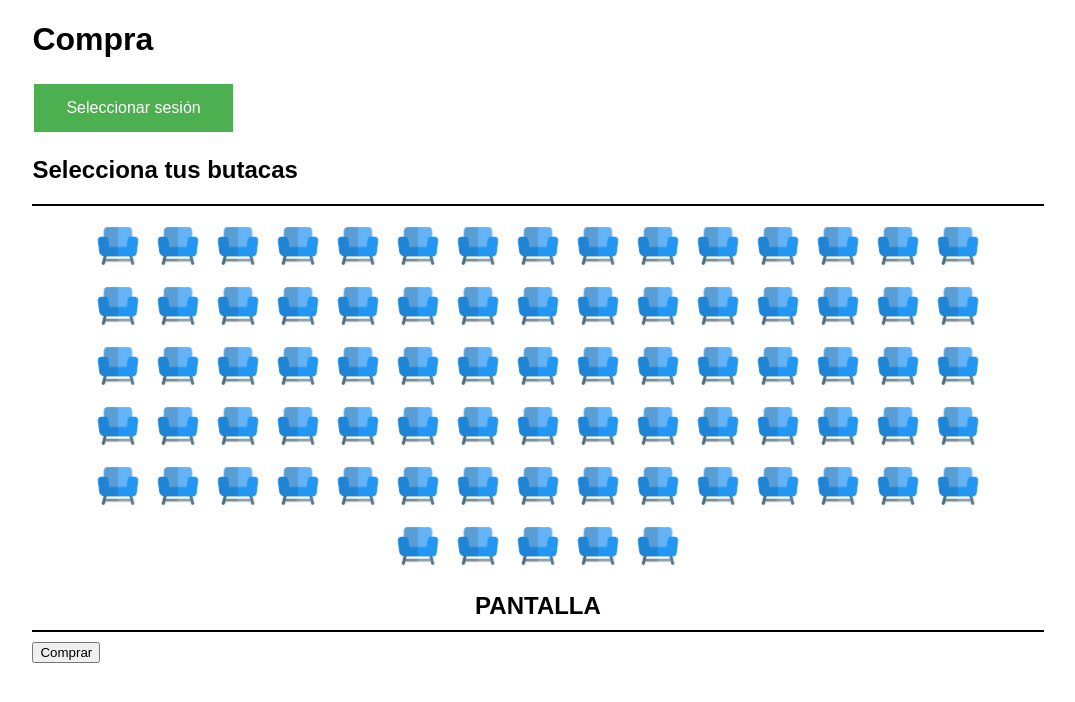
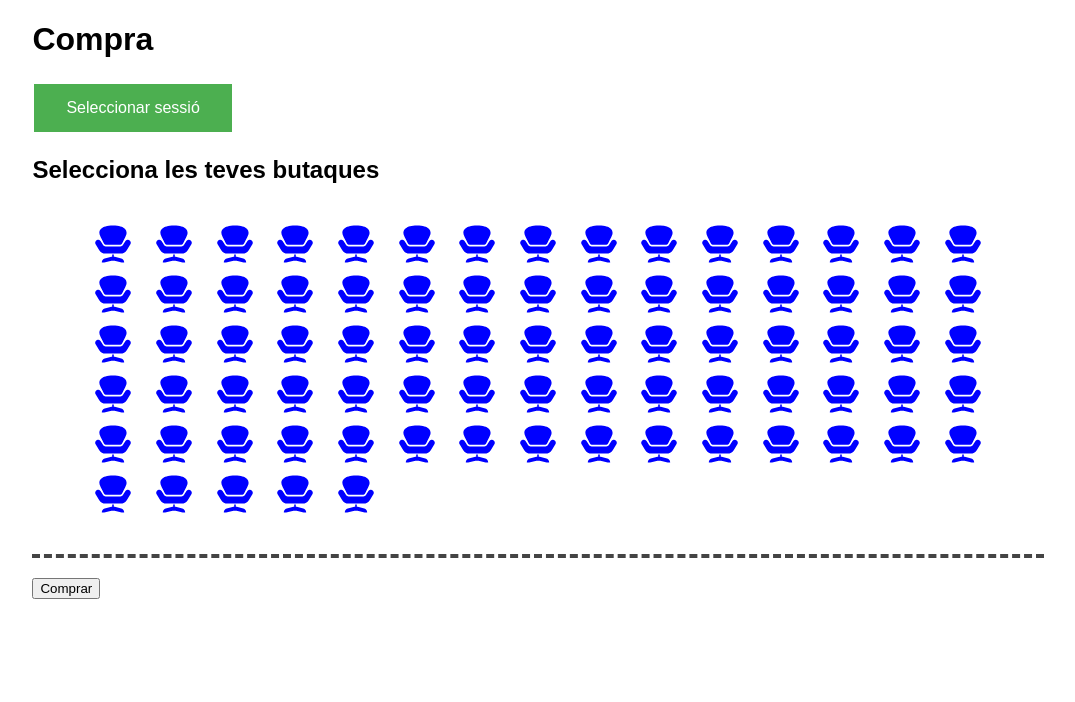
Before and after one commit to inspedralbes/tr3-tr3_gala, a Nuxt app in the folder web/nuxt/: page /Compra in a window 1280 px wide. Shown: the top 702 px of the page, without its empty margins (102-1177 px from the left). Built offline with nearby package versions, Linux system fonts and the light colour scheme.

Commit message:
butaques

```diff
--- /dev/null
+++ b/web/nuxt/components/ButacaLliure.vue
@@ -0,0 +1,12 @@
+
+<template>
+ <svg xmlns="http://www.w3.org/2000/svg" xmlns:xlink="http://www.w3.org/1999/xlink" fill="#0000FF" width="800px" height="800px" viewBox="0 0 50 50">
+    <path d="M25 2C9.226563 2 8 8.890625 8 11C8 13.324219 9.195313 15.613281 10.84375 18.78125C11.554688 20.144531 12.34375 21.679688 13.15625 23.4375L14.125 25.03125C14.484375 25.628906 15.144531 26 15.84375 26L34.15625 26C34.855469 26 35.515625 25.628906 35.875 25.03125L36.84375 23.4375C37.65625 21.679688 38.445313 20.144531 39.15625 18.78125C40.804688 15.613281 42 13.324219 42 11C42 8.890625 40.773438 2 25 2 Z M 6.0625 19.6875C5.222656 19.777344 4.425781 20.167969 3.8125 20.78125C2.585938 22.007813 2.371094 23.894531 3.28125 25.375L7.8125 32.71875C9.441406 35.359375 12.367188 37 15.46875 37L34.53125 37C37.632813 37 40.5625 35.359375 42.1875 32.71875L46.71875 25.375C47.628906 23.894531 47.414063 22.007813 46.1875 20.78125C45.371094 19.964844 44.25 19.546875 43.09375 19.6875C41.945313 19.828125 40.9375 20.507813 40.34375 21.5L37.59375 26.0625C36.875 27.261719 35.550781 28 34.15625 28L15.84375 28C14.449219 28 13.125 27.261719 12.40625 26.0625L9.65625 21.5C9.0625 20.507813 8.054688 19.828125 6.90625 19.6875C6.617188 19.652344 6.34375 19.65625 6.0625 19.6875 Z M 24 38L24 41L23 41L14.625 43.25C12.488281 43.832031 11 45.785156 11 48L14 48L23.125 46L26.90625 46L35.78125 47.96875L39 48C39 45.78125 37.511719 43.832031 35.375 43.25L27.25 41.03125L26 41.03125L26 38Z"/>
+</svg>
+</template>
+
+<script>
+export default {
+  name: 'ButacaLliure'
+}
+</script>
--- /dev/null
+++ b/web/nuxt/components/ButacaOcupada.vue
@@ -0,0 +1,12 @@
+
+<template>
+ <svg xmlns="http://www.w3.org/2000/svg" xmlns:xlink="http://www.w3.org/1999/xlink" fill="#808080" width="800px" height="800px" viewBox="0 0 50 50">
+    <path d="M25 2C9.226563 2 8 8.890625 8 11C8 13.324219 9.195313 15.613281 10.84375 18.78125C11.554688 20.144531 12.34375 21.679688 13.15625 23.4375L14.125 25.03125C14.484375 25.628906 15.144531 26 15.84375 26L34.15625 26C34.855469 26 35.515625 25.628906 35.875 25.03125L36.84375 23.4375C37.65625 21.679688 38.445313 20.144531 39.15625 18.78125C40.804688 15.613281 42 13.324219 42 11C42 8.890625 40.773438 2 25 2 Z M 6.0625 19.6875C5.222656 19.777344 4.425781 20.167969 3.8125 20.78125C2.585938 22.007813 2.371094 23.894531 3.28125 25.375L7.8125 32.71875C9.441406 35.359375 12.367188 37 15.46875 37L34.53125 37C37.632813 37 40.5625 35.359375 42.1875 32.71875L46.71875 25.375C47.628906 23.894531 47.414063 22.007813 46.1875 20.78125C45.371094 19.964844 44.25 19.546875 43.09375 19.6875C41.945313 19.828125 40.9375 20.507813 40.34375 21.5L37.59375 26.0625C36.875 27.261719 35.550781 28 34.15625 28L15.84375 28C14.449219 28 13.125 27.261719 12.40625 26.0625L9.65625 21.5C9.0625 20.507813 8.054688 19.828125 6.90625 19.6875C6.617188 19.652344 6.34375 19.65625 6.0625 19.6875 Z M 24 38L24 41L23 41L14.625 43.25C12.488281 43.832031 11 45.785156 11 48L14 48L23.125 46L26.90625 46L35.78125 47.96875L39 48C39 45.78125 37.511719 43.832031 35.375 43.25L27.25 41.03125L26 41.03125L26 38Z"/>
+</svg>
+</template>
+
+<script>
+export default {
+  name: 'ButacaOcupada'
+}
+</script>
--- /dev/null
+++ b/web/nuxt/components/ButacaSeleccionada.vue
@@ -0,0 +1,12 @@
+
+<template>
+ <svg xmlns="http://www.w3.org/2000/svg" xmlns:xlink="http://www.w3.org/1999/xlink" fill="#008000" width="800px" height="800px" viewBox="0 0 50 50">
+    <path d="M25 2C9.226563 2 8 8.890625 8 11C8 13.324219 9.195313 15.613281 10.84375 18.78125C11.554688 20.144531 12.34375 21.679688 13.15625 23.4375L14.125 25.03125C14.484375 25.628906 15.144531 26 15.84375 26L34.15625 26C34.855469 26 35.515625 25.628906 35.875 25.03125L36.84375 23.4375C37.65625 21.679688 38.445313 20.144531 39.15625 18.78125C40.804688 15.613281 42 13.324219 42 11C42 8.890625 40.773438 2 25 2 Z M 6.0625 19.6875C5.222656 19.777344 4.425781 20.167969 3.8125 20.78125C2.585938 22.007813 2.371094 23.894531 3.28125 25.375L7.8125 32.71875C9.441406 35.359375 12.367188 37 15.46875 37L34.53125 37C37.632813 37 40.5625 35.359375 42.1875 32.71875L46.71875 25.375C47.628906 23.894531 47.414063 22.007813 46.1875 20.78125C45.371094 19.964844 44.25 19.546875 43.09375 19.6875C41.945313 19.828125 40.9375 20.507813 40.34375 21.5L37.59375 26.0625C36.875 27.261719 35.550781 28 34.15625 28L15.84375 28C14.449219 28 13.125 27.261719 12.40625 26.0625L9.65625 21.5C9.0625 20.507813 8.054688 19.828125 6.90625 19.6875C6.617188 19.652344 6.34375 19.65625 6.0625 19.6875 Z M 24 38L24 41L23 41L14.625 43.25C12.488281 43.832031 11 45.785156 11 48L14 48L23.125 46L26.90625 46L35.78125 47.96875L39 48C39 45.78125 37.511719 43.832031 35.375 43.25L27.25 41.03125L26 41.03125L26 38Z"/>
+</svg>
+</template>
+
+<script>
+export default {
+  name: 'ButacaSeleccionada'
+}
+</script>
--- /dev/null
+++ b/web/nuxt/components/ButacaVIP.vue
@@ -0,0 +1,11 @@
+<template>
+  <svg xmlns="http://www.w3.org/2000/svg" xmlns:xlink="http://www.w3.org/1999/xlink" fill="#FF0000" width="800px" height="800px" viewBox="0 0 50 50">
+    <path d="M25 2C9.226563 2 8 8.890625 8 11C8 13.324219 9.195313 15.613281 10.84375 18.78125C11.554688 20.144531 12.34375 21.679688 13.15625 23.4375L14.125 25.03125C14.484375 25.628906 15.144531 26 15.84375 26L34.15625 26C34.855469 26 35.515625 25.628906 35.875 25.03125L36.84375 23.4375C37.65625 21.679688 38.445313 20.144531 39.15625 18.78125C40.804688 15.613281 42 13.324219 42 11C42 8.890625 40.773438 2 25 2 Z M 6.0625 19.6875C5.222656 19.777344 4.425781 20.167969 3.8125 20.78125C2.585938 22.007813 2.371094 23.894531 3.28125 25.375L7.8125 32.71875C9.441406 35.359375 12.367188 37 15.46875 37L34.53125 37C37.632813 37 40.5625 35.359375 42.1875 32.71875L46.71875 25.375C47.628906 23.894531 47.414063 22.007813 46.1875 20.78125C45.371094 19.964844 44.25 19.546875 43.09375 19.6875C41.945313 19.828125 40.9375 20.507813 40.34375 21.5L37.59375 26.0625C36.875 27.261719 35.550781 28 34.15625 28L15.84375 28C14.449219 28 13.125 27.261719 12.40625 26.0625L9.65625 21.5C9.0625 20.507813 8.054688 19.828125 6.90625 19.6875C6.617188 19.652344 6.34375 19.65625 6.0625 19.6875 Z M 24 38L24 41L23 41L14.625 43.25C12.488281 43.832031 11 45.785156 11 48L14 48L23.125 46L26.90625 46L35.78125 47.96875L39 48C39 45.78125 37.511719 43.832031 35.375 43.25L27.25 41.03125L26 41.03125L26 38Z"/>
+</svg>
+</template>
+
+<script>
+export default {
+  name: 'ButacaVIP'
+}
+</script>
--- a/web/nuxt/components/butacas.vue
+++ b/web/nuxt/components/butacas.vue
@@ -1,23 +1,33 @@
 <template>
   <div>
-    <h2>Selecciona tus butacas</h2>
-    <div class="screen"></div> <!-- Línea simulando la pantalla -->
+    <h2>Selecciona les teves butaques</h2>
     <div class="cinema-seats">
-      <img
+      <component
         v-for="seat in availableSeats"
         :key="seat.id"
-        :src="getSeatImage(seat.status)"
+        :is="getSeatComponent(seat.status)"
         @click="toggleSeatStatus(seat)"
         :id="'seat_' + seat.id"
-      >
+        class="svg-seat"
+      />
     </div>
-    <h1 class="screen-title">PANTALLA</h1>
-    <div class="screen"></div> <!-- Línea simulando la pantalla -->
+    <div class="screen"></div>
   </div>
 </template>
 
 <script>
+import ButacaVIP from './ButacaVIP.vue';
+import ButacaLliure from './ButacaLliure.vue';
+import ButacaOcupada from './ButacaOcupada.vue';
+import ButacaSeleccionada from './ButacaSeleccionada.vue';
+
 export default {
+  components: {
+    ButacaVIP,
+    ButacaLliure,
+    ButacaOcupada,
+    ButacaSeleccionada
+  },
   props: {
     sessionId: {
       type: String,
@@ -40,46 +50,63 @@ export default {
         this.$emit('seatSelected', seat);
       } else if (seat.status === 'selected') {
         seat.status = 'available';
-        this.$emit('seatDeselected', seat); // Emitir evento cuando la butaca se deselecciona
+        this.$emit('seatDeselected', seat);
       }
     },
-    getSeatImage(status) {
-      return status === 'selected' ? '/butacaVerde.jpg' : '/butacaAzul.png';
+    getSeatComponent(status) {
+      switch (status) {
+        case 'selected':
+          return 'ButacaSeleccionada';
+        case 'available':
+          return 'ButacaLliure';
+        case 'occupied':
+          return 'ButacaOcupada';
+        default:
+          return 'ButacaLliure';
+      }
     }
   },
   created() {
-    // Verifica si sessionId está definido antes de usarlo
     if (typeof this.sessionId !== 'undefined') {
-      // Aquí puedes realizar alguna lógica utilizando sessionId
+      // Realiza cualquier lógica adicional aquí
     }
   }
 };
 </script>
 
 <style scoped>
-/* Estilos CSS específicos del componente */
 .cinema-seats {
-  display: flex;
-  flex-wrap: wrap;
-  justify-content: center;
-  margin: 0 auto; /* Centrar el contenedor */
-  max-width: 900px; /* Ancho máximo para dejar espacio en los lados */
+  display: grid;
+  grid-template-columns: repeat(auto-fill, minmax(50px, 1fr));
+  gap: 10px;
+  justify-items: center;
+  margin: 0 auto;
+  max-width: 900px;
+  padding: 20px;
 }
 
-.cinema-seats img {
-  margin: 5px;
-  width: 50px; /* Ajusta el tamaño de la imagen según sea necesario */
+.cinema-seats .svg-seat {
+  width: 40px; /* Ajusta el ancho según tus necesidades */
+  height: auto;
+  cursor: pointer;
+  transition: transform 0.3s ease-in-out;
+}
+
+.cinema-seats .svg-seat:hover {
+  transform: scale(1.3);
 }
 
 .screen {
-  border-top: 2px solid black; /* Línea simulando la pantalla */
-  width: 100%; /* Ancho total */
-  margin-bottom: 10px; /* Espacio entre la pantalla y las butacas */
+  border-top: 4px dashed #444;
+  width: 100%;
+  margin: 20px 0;
 }
 
 .screen-title {
   text-align: center;
   font-size: 24px;
-  margin-bottom: 10px;
+  margin-bottom: 20px;
+  font-weight: bold;
+  text-transform: uppercase;
 }
 </style>
--- a/web/nuxt/pages/Compra.vue
+++ b/web/nuxt/pages/Compra.vue
@@ -1,9 +1,9 @@
 <template>
   <div class="container">
     <h1>Compra</h1>
-    <p v-if="sessioPinia">Detalles de la sesión: {{ sessioPinia.id }}</p>
+    <p v-if="sessioPinia">Detalls de la sessió: {{ sessioPinia.id }}</p>
 
-    <button class="session-button" @click="selectSession">Seleccionar sesión</button>
+    <button class="session-button" @click="selectSession">Seleccionar sessió</button>
 
     <!-- Renderiza el componente de butacas -->
     <Butacas :sessionId="sessioPinia && sessioPinia.id" @seatSelected="handleSeatSelected"
@@ -11,13 +11,13 @@
 
     <!-- Renderiza el menú de butacas seleccionadas -->
     <div v-if="selectedSeats.length" class="selected-seats">
-      <h2>Butacas seleccionadas:</h2>
+      <h2>Butaques seleccionadas:</h2>
       <ul>
         <li v-for="(seat, index) in selectedSeats" :key="index">
-          Butaca: {{ seat.id }} - Precio: {{ seat.precio }}€
+          Butaca: {{ seat.id }} - Preu: {{ seat.precio }}€
         </li>
       </ul>
-      <p>Total de butacas seleccionadas: {{ totalSeats }}</p>
+      <p>Total de butaques seleccionades: {{ totalSeats }}</p>
       <p>Total a pagar: {{ totalPrice }}€</p>
     </div>
     <button @click="efectuarCompra">Comprar</button>
```
Also changed, not shown: web/nuxt/pages/pelicules.vue (+83 -15 lines), 2 other files (tests, documents, lock files or other folders).
